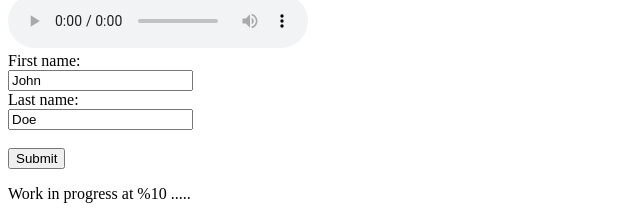
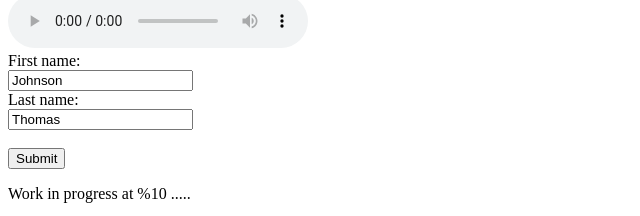
Before and after one commit to ademola187/HTML-assigment, a plain HTML site: page index.html/index.html in a window 1280 px wide. Shown: the part 205-421 px from the top of the page, 0-640 px from the left. Drawn offline with Linux system fonts and the light colour scheme.

Commit message:
html commit

```diff
--- a/index.html/index.html
+++ b/index.html/index.html
@@ -31,9 +31,9 @@
 
 <form action="/action_page.php">
   <label for="fname">First name:</label><br>
-  <input type="text" id="fname" name="fname" value="John"><br>
+  <input type="text" id="fname" name="fname" value="Johnson"><br>
   <label for="lname">Last name:</label><br>
-  <input type="text" id="lname" name="lname" value="Doe"><br><br>
+  <input type="text" id="lname" name="lname" value="Thomas"><br><br>
   <input type="submit" value="Submit">
 </form>
 
```
